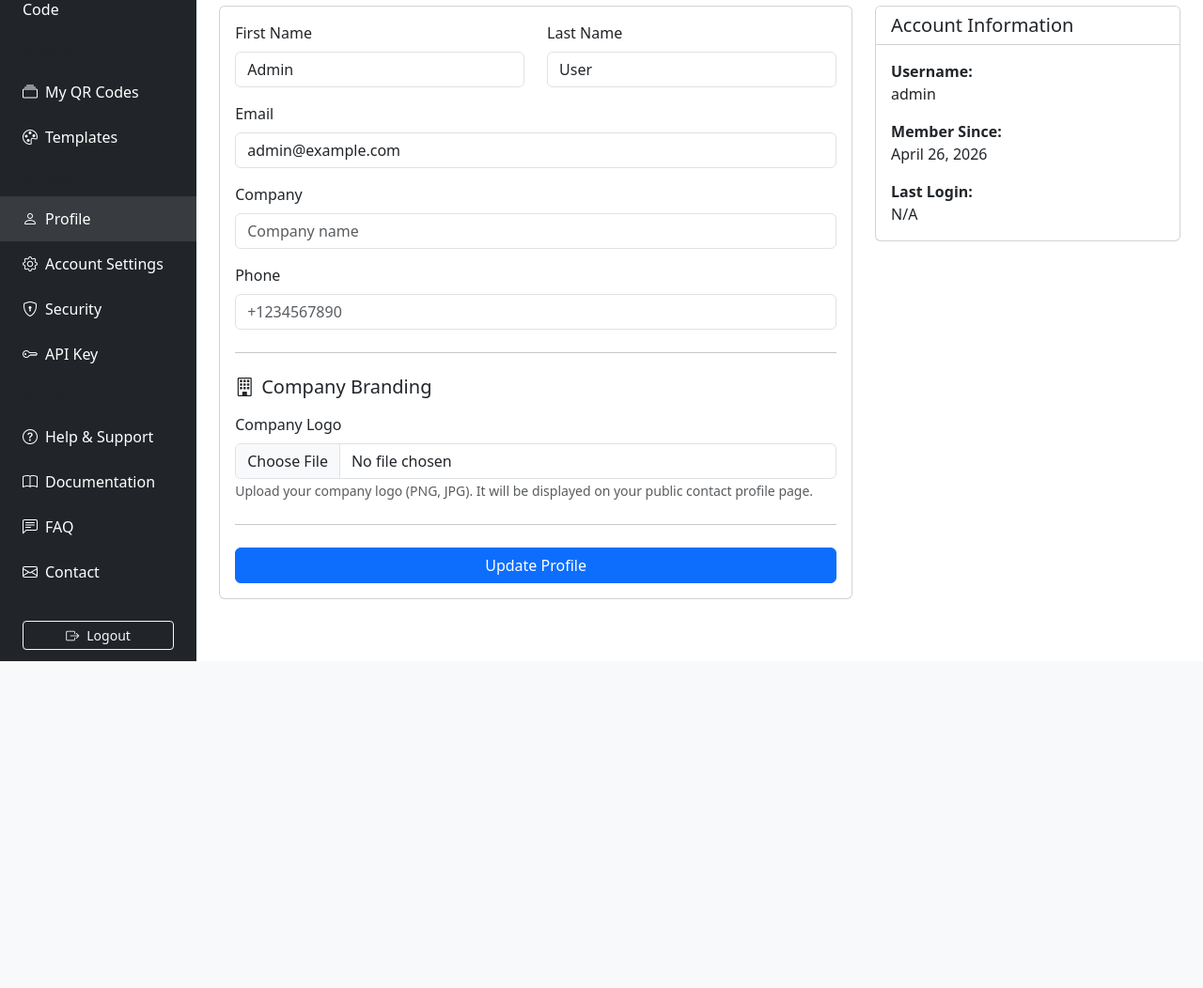
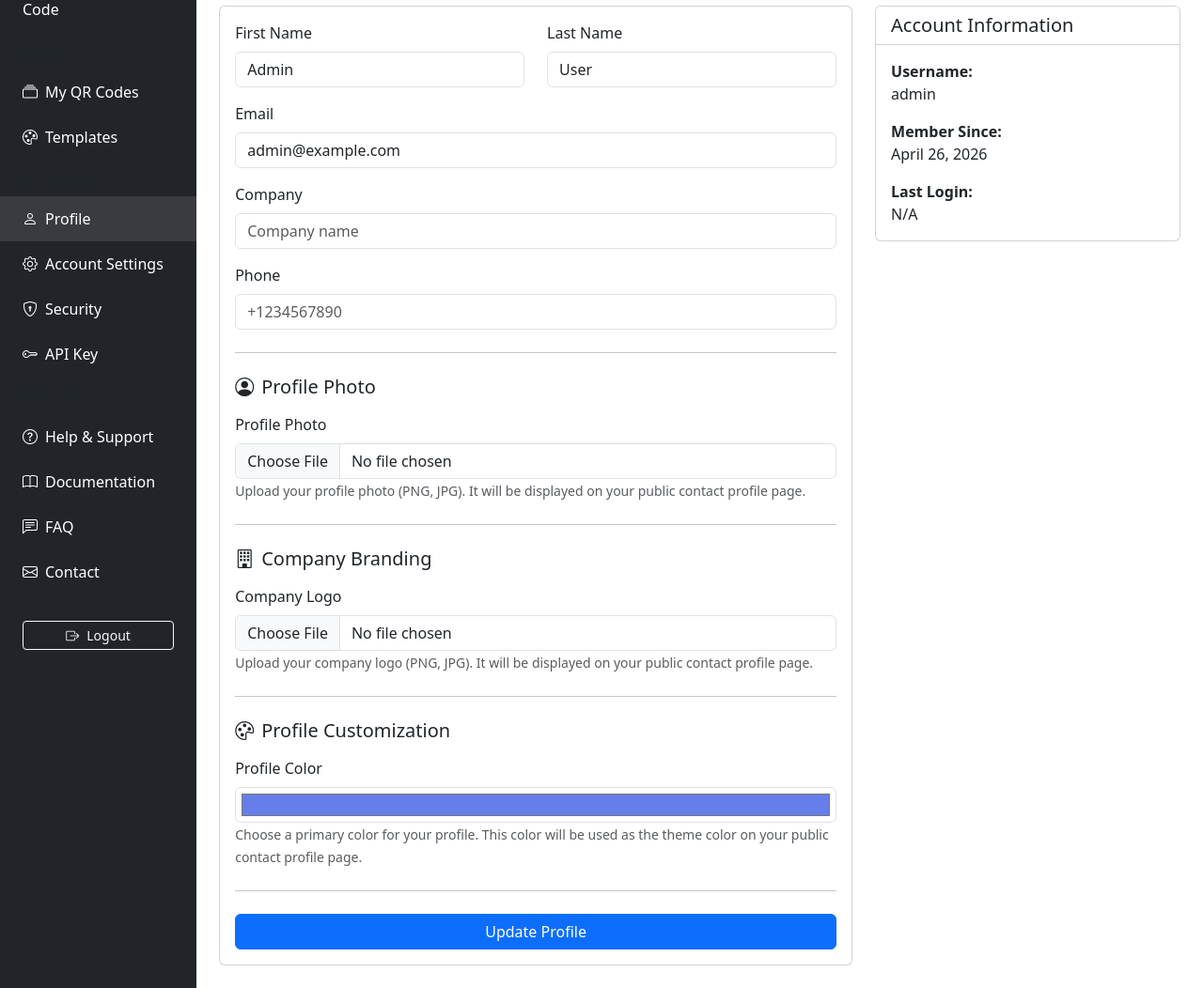
Before and after one commit to MUSTAQ-AHAMMAD/IBQ-QR-Code-Generator, a Flask app: page /settings/profile in a window 1280 px wide. Shown: the part 223-1275 px from the top of the page at 94% size. Before the commit the page ends 927 px from the top, so only its background shows below. Run offline with Flask 3, Linux system fonts and the light colour scheme; a user stored in the database is signed in; some libraries are stand-ins or nearby versions.

Commit message:
Add user profile customization with photo and brand colors
Agent-Logs-Url: https://github.com/MUSTAQ-AHAMMAD/IBQ-QR-Code-Generator/sessions/f6f19fcb-d34b-46f7-8a95-840bdbca05c1

Co-authored-by: MUSTAQ-AHAMMAD <55948767+MUSTAQ-AHAMMAD@users.noreply.github.com>

```diff
--- a/app.py
+++ b/app.py
@@ -651,6 +651,29 @@ def create_app(config_name='default'):
             abort(404)
         return send_file(abs_file_path)
 
+    @app.route('/user-photo/<filename>')
+    def serve_user_photo(filename):
+        """Serve user profile photo files (public, used on contact profile pages)."""
+        from werkzeug.utils import secure_filename
+        safe_filename = secure_filename(filename)
+        # Reject if secure_filename stripped everything (e.g. path traversal input)
+        if not safe_filename:
+            abort(404)
+        # Only serve files that are registered as a user_photo in the users table
+        user = User.query.filter_by(user_photo=safe_filename).first()
+        if not user:
+            abort(404)
+        upload_folder = os.path.abspath(app.config['UPLOAD_FOLDER'])
+        abs_file_path = os.path.abspath(os.path.join(upload_folder, safe_filename))
+        # Ensure the resolved path stays within the upload folder
+        try:
+            common = os.path.commonpath([upload_folder, abs_file_path])
+        except ValueError:
+            abort(404)
+        if common != upload_folder or not os.path.exists(abs_file_path):
+            abort(404)
+        return send_file(abs_file_path)
+
     @app.route('/settings/profile', methods=['GET', 'POST'])
     @login_required
     def settings_profile():
@@ -663,6 +686,21 @@ def create_app(config_name='default'):
             current_user.email = form.email.data
             current_user.company = form.company.data
             current_user.phone = form.phone.data
+
+            # Handle profile color
+            if form.profile_color.data:
+                current_user.profile_color = form.profile_color.data
+
+            # Handle user photo upload
+            old_photo = None
+            if form.user_photo.data:
+                photo_filename, photo_filepath = save_uploaded_image(
+                    form.user_photo.data,
+                    prefix=f'user_photo_{current_user.id}'
+                )
+                if photo_filename:
+                    old_photo = current_user.user_photo
+                    current_user.user_photo = photo_filename
 
             # Handle company logo upload
             old_logo = None
@@ -677,6 +715,15 @@ def create_app(config_name='default'):
 
             current_user.updated_at = datetime.utcnow()
             db.session.commit()
+
+            # Delete old photo file only after the DB commit succeeds
+            if old_photo:
+                old_path = os.path.join(app.config['UPLOAD_FOLDER'], old_photo)
+                try:
+                    if os.path.exists(old_path):
+                        os.remove(old_path)
+                except OSError as exc:
+                    app.logger.warning("Could not remove old user photo %s: %s", old_path, exc)
 
             # Delete old logo file only after the DB commit succeeds
             if old_logo:
--- a/forms.py
+++ b/forms.py
@@ -243,7 +243,10 @@ class ProfileForm(FlaskForm):
     email = StringField('Email', validators=[DataRequired(), Email(), Length(max=120)])
     company = StringField('Company', validators=[Optional(), Length(max=100)])
     phone = StringField('Phone', validators=[Optional(), Length(max=20)])
+    user_photo = FileField('Profile Photo', validators=[Optional(), FileAllowed(['png', 'jpg', 'jpeg'], 'Images only!')])
     company_logo = FileField('Company Logo', validators=[Optional(), FileAllowed(['png', 'jpg', 'jpeg'], 'Images only!')])
+    profile_color = StringField('Profile Color', validators=[Optional(), Length(max=7)],
+                                render_kw={"type": "color", "value": "#667eea"})
     submit = SubmitField('Update Profile')
 
 class ChangePasswordForm(FlaskForm):
--- a/models.py
+++ b/models.py
@@ -36,6 +36,8 @@ class User(UserMixin, db.Model):
 
     # Branding
     company_logo = db.Column(db.String(255))  # Filename of uploaded company logo
+    user_photo = db.Column(db.String(255))  # Filename of uploaded user profile photo
+    profile_color = db.Column(db.String(7), default='#667eea')  # Primary color for profile customization
 
     # Preferences
     theme = db.Column(db.String(10), default='light')
--- a/templates/dashboard/settings_profile.html
+++ b/templates/dashboard/settings_profile.html
@@ -56,6 +56,24 @@
 
                     <hr class="my-4">
 
+                    <h5 class="mb-3"><i class="bi bi-person-circle me-2"></i>Profile Photo</h5>
+
+                    <div class="mb-3">
+                        {{ form.user_photo.label(class="form-label") }}
+                        {% if current_user.user_photo %}
+                        <div class="mb-2">
+                            <img src="{{ url_for('serve_user_photo', filename=current_user.user_photo) }}"
+                                 alt="Current Profile Photo"
+                                 style="max-height: 120px; max-width: 120px; object-fit: cover; border: 2px solid #dee2e6; border-radius: 50%; padding: 4px; background: #fff;">
+                            <small class="text-muted d-block mt-1">Current profile photo — upload a new file to replace it</small>
+                        </div>
+                        {% endif %}
+                        {{ form.user_photo(class="form-control") }}
+                        <small class="form-text text-muted">Upload your profile photo (PNG, JPG). It will be displayed on your public contact profile page.</small>
+                    </div>
+
+                    <hr class="my-4">
+
                     <h5 class="mb-3"><i class="bi bi-building me-2"></i>Company Branding</h5>
 
                     <div class="mb-3">
@@ -70,6 +88,16 @@
                         {% endif %}
                         {{ form.company_logo(class="form-control") }}
                         <small class="form-text text-muted">Upload your company logo (PNG, JPG). It will be displayed on your public contact profile page.</small>
+                    </div>
+
+                    <hr class="my-4">
+
+                    <h5 class="mb-3"><i class="bi bi-palette me-2"></i>Profile Customization</h5>
+
+                    <div class="mb-3">
+                        {{ form.profile_color.label(class="form-label") }}
+                        {{ form.profile_color(class="form-control", value=current_user.profile_color or '#667eea') }}
+                        <small class="form-text text-muted">Choose a primary color for your profile. This color will be used as the theme color on your public contact profile page.</small>
                     </div>
 
                     <hr class="my-4">
```
Also changed, not shown: migrations/versions/add_user_photo_profile_color.py (added, +30 -0 lines), templates/contact_profile.html (+23 -9 lines).
